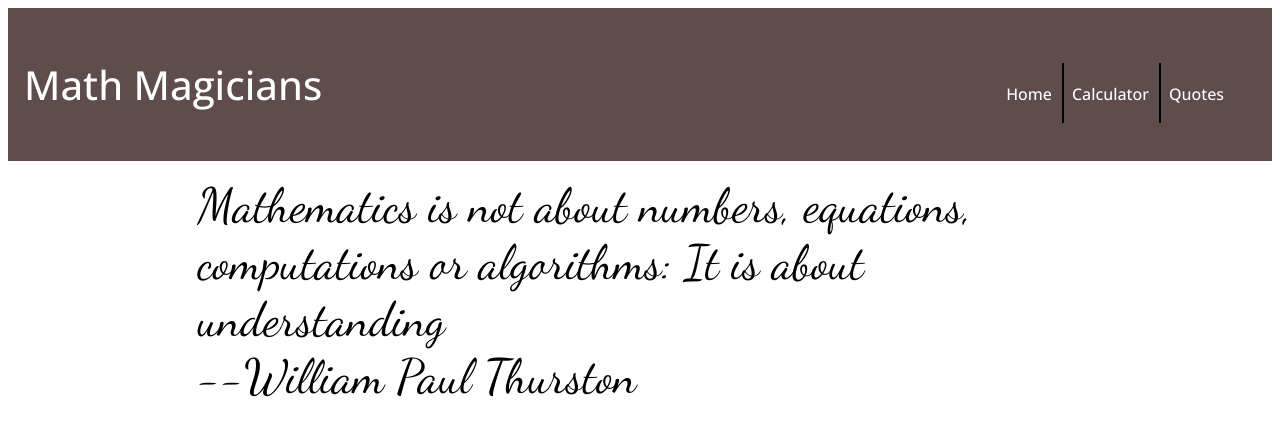
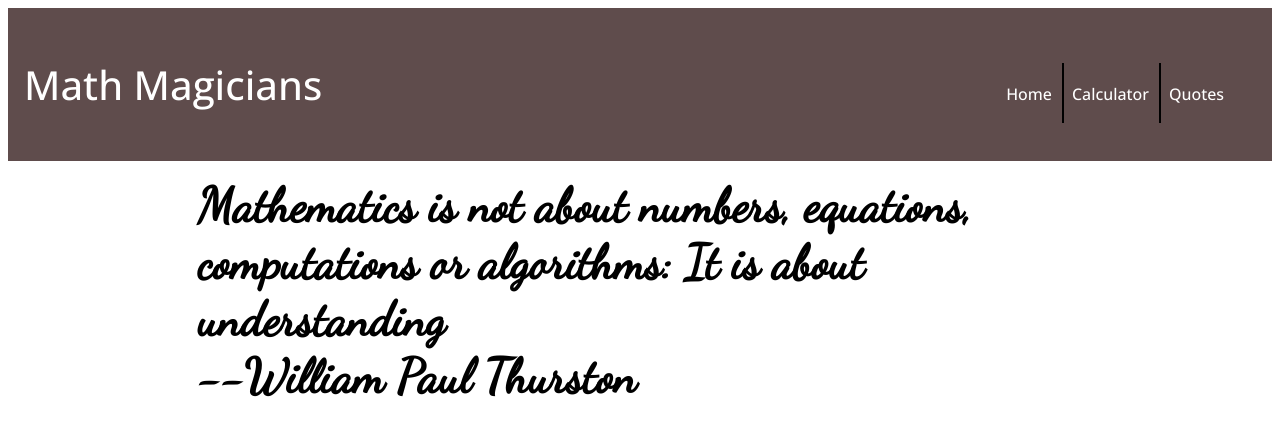
Before and after one commit to kwambiee/Math-Magician, a React (Create React App) app: page /quote in a window 1280 px wide. Shown: the top 436 px of the page. Built offline with nearby package versions, Linux system fonts and the light colour scheme.

Commit message:
Fix linters

```diff
--- a/src/index.css
+++ b/src/index.css
@@ -41,7 +41,6 @@
 .buttons button {
   padding: 1rem;
   width: 25%;
-  border-radius: 0;
   background-color: black;
   border: 0.4px solid rgba(211, 209, 209, 0.973);
   font-weight: 500;
@@ -65,6 +64,7 @@ button:nth-child(19) {
 button:active {
   transform: scale(0.9);
 }
+
 .navBar {
   display: flex;
   justify-content: space-between;
@@ -73,15 +73,18 @@ button:active {
   background-color: #5f4c4c;
   color: #fff;
 }
+
 .navBar h1 {
   font-size: 2.5rem;
   font-weight: lighter;
 }
+
 .navLink {
   padding-left: 0.5rem;
   color: #fff;
   text-decoration: none;
 }
+
 .navLink:hover {
   display: inline-block;
   color: gold;
@@ -89,15 +92,18 @@ button:active {
   transform-origin: left;
   text-decoration: underline;
 }
+
 span {
   border-right: 2px solid black;
   padding: 20px 10px 18px 0;
 }
+
 .homePage h1 {
   font-weight: bold;
   margin: 1rem;
   text-align: center;
 }
+
 .contWrapper {
   width: 80%;
   margin: 1rem auto;
@@ -105,17 +111,20 @@ span {
   padding: 1rem;
   border: 3px solid rgb(229, 228, 226);
 }
+
 .calcPage {
   display: flex;
   margin: 2rem;
   justify-content: space-between;
 }
+
 .calcPage h1 {
   font-weight: bolder;
   margin-right: 2rem;
   flex: 1;
   font-size: 72px;
-  background: linear-gradient(
+  background:
+    linear-gradient(
       to right,
       rgba(255, 122, 89, 1),
       rgba(255, 122, 89, 0.5)
@@ -123,11 +132,12 @@ span {
   -webkit-background-clip: text;
   -webkit-text-fill-color: transparent;
 }
+
 .calcWrapper {
   width: 75%;
   flex: 2;
-  /* border: 1px solid black; */
-  background-image: linear-gradient(
+  background-image:
+    linear-gradient(
       to right top,
       #d16ba5,
       #c777b9,
@@ -143,13 +153,15 @@ span {
       #5ffbf1
     );
 }
+
 .calculate {
   margin: 0 auto;
 }
+
 .quotes p {
   font-family: 'Dancing Script', cursive;
   font-size: 48px;
-  font-weight: 500px;
+  font-weight: bolder;
   width: 70%;
   margin: 1rem auto;
 }
```
Lines whose indentation alone changed are shown as unchanged.
